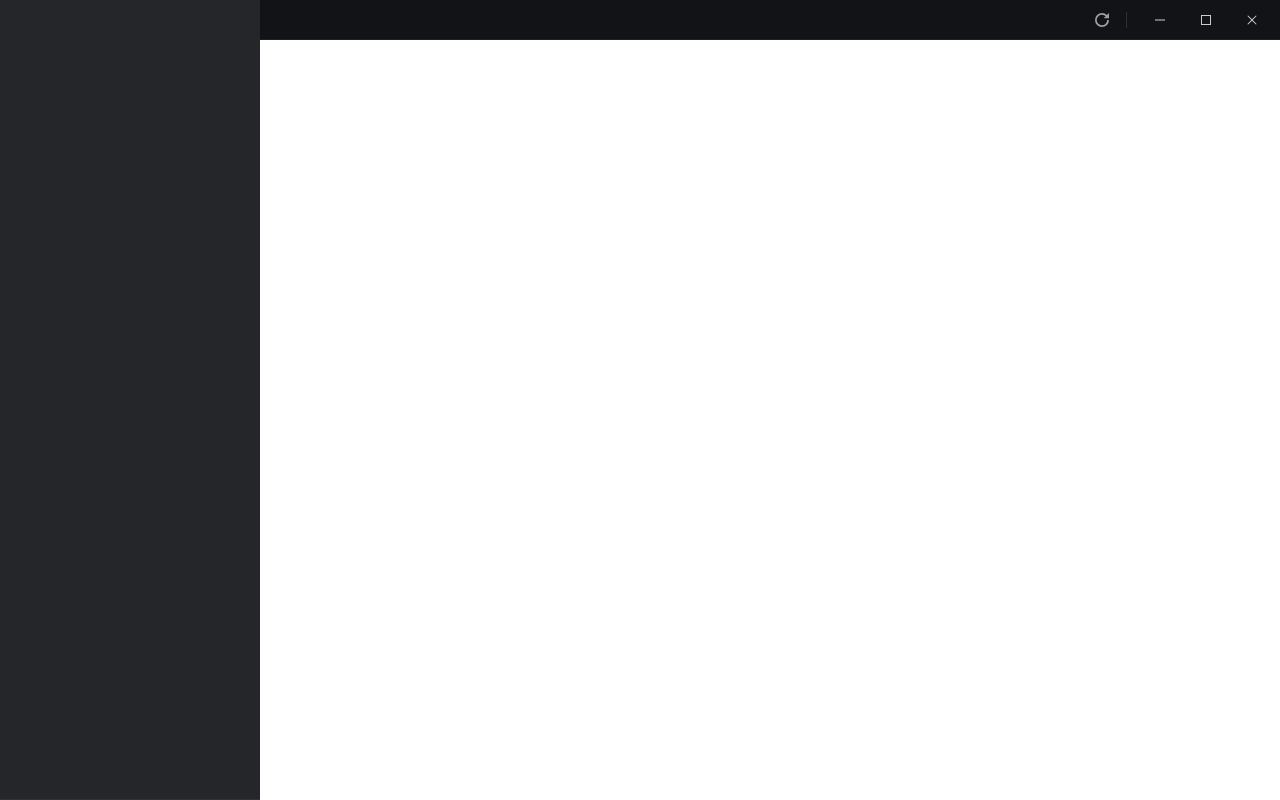
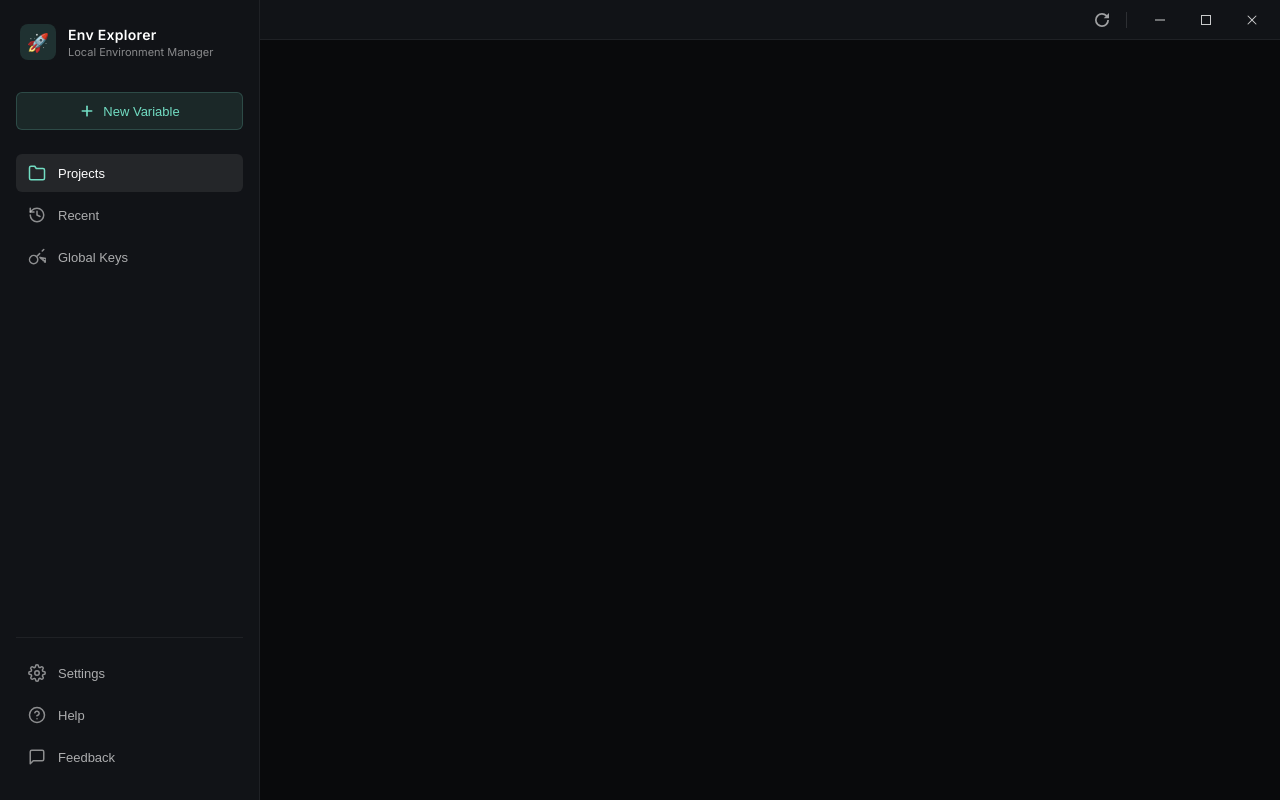
Before and after one commit to SharmaDevanshu089/Env-Explorer, a SvelteKit app: page / in a window 1280 px wide. Built offline with nearby package versions, Linux system fonts and the light colour scheme.

Commit message:
Hardcoded the variables and storing icons in a differnet file

```diff
--- /dev/null
+++ b/src/routes/component/Icon.svelte
@@ -0,0 +1,53 @@
+<script>
+  export let name = "";
+  export let size = 18;
+  export let strokeWidth = 2;
+</script>
+
+{#if name === "folder"}
+  <svg width={size} height={size} viewBox="0 0 24 24" fill="none" stroke="currentColor" stroke-width={strokeWidth} stroke-linecap="round" stroke-linejoin="round">
+    <path d="M22 19a2 2 0 0 1-2 2H4a2 2 0 0 1-2-2V5a2 2 0 0 1 2-2h5l2 3h9a2 2 0 0 1 2 2z" />
+  </svg>
+{:else}
+  {#if name === "history"}
+    <svg width={size} height={size} viewBox="0 0 24 24" fill="none" stroke="currentColor" stroke-width={strokeWidth} stroke-linecap="round" stroke-linejoin="round">
+      <path d="M3 12a9 9 0 1 0 9-9 9.75 9.75 0 0 0-6.74 2.74L3 8" />
+      <path d="M3 3v5h5" />
+      <path d="M12 7v5l4 2" />
+    </svg>
+  {:else}
+    {#if name === "key"}
+      <svg width={size} height={size} viewBox="0 0 24 24" fill="none" stroke="currentColor" stroke-width={strokeWidth} stroke-linecap="round" stroke-linejoin="round">
+        <path d="m21 2-2 2m-7.61 7.61a5.5 5.5 0 1 1-7.778 7.778 5.5 5.5 0 0 1 7.778-7.778zm0 0L15.5 7.5m.5 5 2 2h2v2h2v2h2v-4.5z" />
+      </svg>
+    {:else}
+      {#if name === "settings"}
+        <svg width={size} height={size} viewBox="0 0 24 24" fill="none" stroke="currentColor" stroke-width={strokeWidth} stroke-linecap="round" stroke-linejoin="round">
+          <circle cx="12" cy="12" r="3" />
+          <path d="M19.4 15a1.65 1.65 0 0 0 .33 1.82l.06.06a2 2 0 1 1-2.83 2.83l-.06-.06a1.65 1.65 0 0 0-1.82-.33 1.65 1.65 0 0 0-1 1.51V21a2 2 0 0 1-4 0v-.09A1.65 1.65 0 0 0 9 19.4a1.65 1.65 0 0 0-1.82.33l-.06.06a2 2 0 1 1-2.83-2.83l.06-.06a1.65 1.65 0 0 0 .33-1.82 1.65 1.65 0 0 0-1.51-1H3a2 2 0 0 1 0-4h.09A1.65 1.65 0 0 0 4.6 9a1.65 1.65 0 0 0-.33-1.82l-.06-.06a2 2 0 1 1 2.83-2.83l.06.06a1.65 1.65 0 0 0 1.82.33H9a1.65 1.65 0 0 0 1-1.51V3a2 2 0 0 1 4 0v.09a1.65 1.65 0 0 0 1 1.51 1.65 1.65 0 0 0 1.82-.33l.06-.06a2 2 0 1 1 2.83 2.83l-.06.06a1.65 1.65 0 0 0-.33 1.82V9a1.65 1.65 0 0 0 1.51 1H21a2 2 0 0 1 0 4h-.09a1.65 1.65 0 0 0-1.51 1z" />
+        </svg>
+      {:else}
+        {#if name === "help"}
+          <svg width={size} height={size} viewBox="0 0 24 24" fill="none" stroke="currentColor" stroke-width={strokeWidth} stroke-linecap="round" stroke-linejoin="round">
+            <circle cx="12" cy="12" r="10" />
+            <path d="M9.09 9a3 3 0 0 1 5.83 1c0 2-3 3-3 3" />
+            <line x1="12" y1="17" x2="12.01" y2="17" />
+          </svg>
+        {:else}
+          {#if name === "feedback"}
+            <svg width={size} height={size} viewBox="0 0 24 24" fill="none" stroke="currentColor" stroke-width={strokeWidth} stroke-linecap="round" stroke-linejoin="round">
+              <path d="M21 15a2 2 0 0 1-2 2H7l-4 4V5a2 2 0 0 1 2-2h14a2 2 0 0 1 2 2z" />
+            </svg>
+          {:else}
+            {#if name === "add"}
+              <svg width={size} height={size} viewBox="0 0 24 24" fill="none" stroke="currentColor" stroke-width={strokeWidth} stroke-linecap="round" stroke-linejoin="round">
+                <line x1="12" y1="5" x2="12" y2="19" />
+                <line x1="5" y1="12" x2="19" y2="12" />
+              </svg>
+            {/if}
+          {/if}
+        {/if}
+      {/if}
+    {/if}
+  {/if}
+{/if}
--- a/src/routes/home/applicationWindow.svelte
+++ b/src/routes/home/applicationWindow.svelte
@@ -1,10 +1,74 @@
 <script>
     import ApplicationTitlebar from '../component/titlebar.svelte';
+    import Icon from '../component/Icon.svelte';
+
+    let active = "projects";
 </script>
 <div class="shell">
-  <aside class="left">
+  <aside class="sidebar">
+    <header class="sidebar-header">
+        <div class="logo">
+            🚀
+        </div>
 
+        <div class="title-container">
+            <h1 class="title">Env Explorer</h1>
+            <p class="subtitle">Local Environment Manager</p>
+        </div>
+    </header>
+
+    <button class="create-btn">
+        <Icon name="add" size={16} strokeWidth={2.5} />
+        New Variable
+    </button>
+
+    <nav class="navigation">
+        <button
+            class="nav-item"
+            class:active={active === 'projects'}
+            on:click={() => active = 'projects'}
+        >
+            <Icon name="folder" />
+            Projects
+        </button>
+
+        <button
+            class="nav-item"
+            class:active={active === 'recent'}
+            on:click={() => active = 'recent'}
+        >
+            <Icon name="history" />
+            Recent
+        </button>
+
+        <button
+            class="nav-item"
+            class:active={active === 'keys'}
+            on:click={() => active = 'keys'}
+        >
+            <Icon name="key" />
+            Global Keys
+        </button>
+    </nav>
+
+    <footer class="footer">
+        <button class="nav-item">
+            <Icon name="settings" />
+            Settings
+        </button>
+
+        <button class="nav-item">
+            <Icon name="help" />
+            Help
+        </button>
+
+        <button class="nav-item">
+            <Icon name="feedback" />
+            Feedback
+        </button>
+    </footer>
   </aside>
+
   <main>
     <ApplicationTitlebar />
     <div class="content">
@@ -14,34 +78,170 @@
 </div>
 
 <style>
+  @import url('https://fonts.googleapis.com/css2?family=Inter:wght@300;400;500;600&display=swap');
+
   .shell {
     display: grid;
     grid-template-columns: 260px 1fr;
     height: 100vh;
+    font-family: 'Inter', 'Segoe UI Variable', 'Segoe UI', sans-serif;
+    background: #090a0c;
   }
 
-  aside {
-    padding: 12px;
+  .sidebar {
+    display: flex;
+    flex-direction: column;
+
+    background: #111317;
+    backdrop-filter: blur(32px) saturate(1.6);
+    -webkit-backdrop-filter: blur(32px) saturate(1.6);
+    border-right: 1px solid rgba(255, 255, 255, 0.06);
+
+    padding: 24px 16px;
+  }
+
+  .sidebar-header {
+    display: flex;
+    align-items: center;
+    gap: 12px;
+    margin-bottom: 32px;
+    padding: 0 4px;
+  }
+
+  .logo {
+    width: 36px;
+    height: 36px;
+    display: flex;
+    align-items: center;
+    justify-content: center;
+    border-radius: 8px;
+    background: rgba(114, 221, 195, 0.15);
+    color: #72ddc3;
+    font-size: 18px;
+  }
+
+  .title-container {
+    display: flex;
+    flex-direction: column;
+    gap: 2px;
+  }
+
+  .title {
+    margin: 0;
+    color: #ffffff;
+    font-size: 14px;
+    font-weight: 600;
+    letter-spacing: 0.3px;
+  }
+
+  .subtitle {
+    margin: 0;
+    font-size: 11px;
+    color: rgba(255, 255, 255, 0.5);
+    font-weight: 400;
+  }
+
+  .create-btn {
+    display: flex;
+    align-items: center;
+    justify-content: center;
+    gap: 8px;
+
+    width: 100%;
+    padding: 10px;
+    margin-bottom: 24px;
+
+    border: 1px solid rgba(114, 221, 195, 0.2);
+    border-radius: 6px;
+
+    background: rgba(114, 221, 195, 0.1);
+    color: #72ddc3;
+
+    font-size: 13px;
+    font-weight: 500;
+    cursor: pointer;
+    transition: all 0.2s ease;
+  }
+
+  .create-btn:hover {
+    background: rgba(114, 221, 195, 0.15);
+    border-color: rgba(114, 221, 195, 0.3);
+  }
+
+  .create-btn :global(svg) {
+    flex-shrink: 0;
+  }
+
+  .navigation {
+    display: flex;
+    flex-direction: column;
+    gap: 4px;
+    flex: 1;
+  }
+
+  .nav-item {
+    display: flex;
+    align-items: center;
+    gap: 12px;
+
+    padding: 10px 12px;
+
+    border: none;
+    border-radius: 6px;
+
+    background: transparent;
+    color: rgba(255, 255, 255, 0.65);
+
+    font-size: 13px;
+    font-weight: 500;
+    text-align: left;
+    cursor: pointer;
+    transition: all 0.15s ease;
+  }
+
+  .nav-item:hover {
+    background: rgba(255, 255, 255, 0.05);
+    color: rgba(255, 255, 255, 0.9);
+  }
+
+  .nav-item.active {
+    background: rgba(255, 255, 255, 0.08);
+    color: #ffffff;
+  }
+
+  .nav-item :global(svg) {
+    opacity: 0.8;
+    transition: color 0.15s ease, opacity 0.15s ease;
+    flex-shrink: 0;
+  }
+
+  .nav-item.active :global(svg) {
+    color: #72ddc3;
+    opacity: 1;
+  }
+
+  .footer {
+    display: flex;
+    flex-direction: column;
+    gap: 4px;
+    margin-top: auto;
+    padding-top: 16px;
+    border-top: 1px solid rgba(255, 255, 255, 0.06);
   }
 
   main {
     display: flex;
     flex-direction: column;
-    background: #fff;
+    background: transparent;
     padding: 0;
+    height: 100%;
+    overflow: hidden;
   }
 
   .content {
-    padding: 20px;
+    padding: 24px;
     flex: 1;
     overflow-y: auto;
-  }
-  .left{
-    background: #111317ea;
-    backdrop-filter: blur(32px) saturate(1.6);
-    -webkit-backdrop-filter: blur(32px) saturate(1.6);
-
-    border-bottom: 1px solid rgba(255, 255, 255, 0.06);
-    font-family: 'Inter', 'Segoe UI Variable', 'Segoe UI', sans-serif;
+    color: #fff;
   }
 </style>
```
